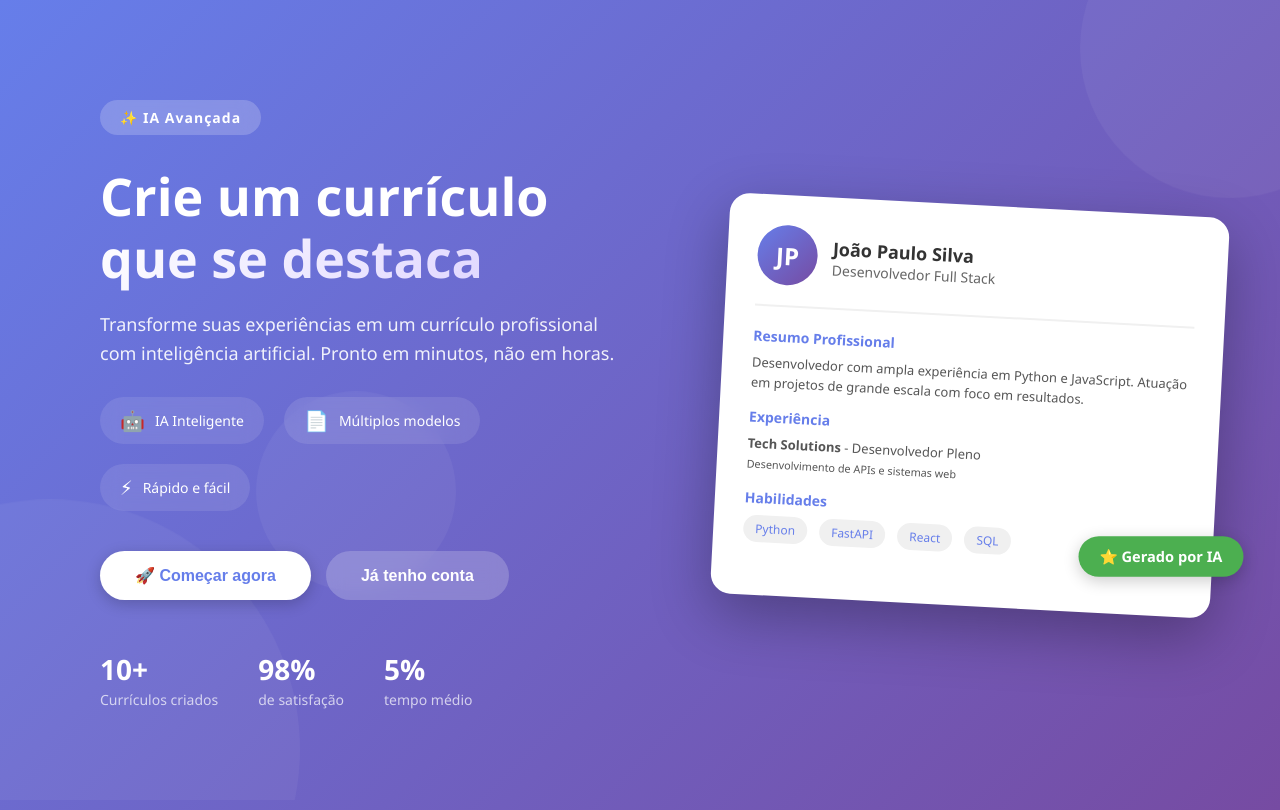
After one commit to arquivocaruaru-ship-it/curriculo-saas, a FastAPI app: template templates/inde2x.html in a window 1280 px wide. The commit adds this page. Run offline with FastAPI, Linux system fonts and the light colour scheme; the template is opened without the code that fills it, so the values that code supplies are empty.

Commit message:
templates simples

```diff
--- /dev/null
+++ b/templates/inde2x.html
@@ -0,0 +1,552 @@
+<!DOCTYPE html>
+<html lang="pt-br">
+<head>
+<meta charset="UTF-8">
+<meta name="viewport" content="width=device-width, initial-scale=1.0">
+<title>Caruaru Currículo | Currículos profissionais em minutos</title>
+
+<style>
+* {
+    margin: 0;
+    padding: 0;
+    box-sizing: border-box;
+}
+
+body {
+    font-family: 'Segoe UI', Tahoma, Geneva, Verdana, sans-serif;
+    background: linear-gradient(135deg, #667eea 0%, #764ba2 100%);
+    min-height: 100vh;
+    overflow-x: hidden;
+}
+
+/* ANIMAÇÕES */
+@keyframes fadeInUp {
+    from {
+        opacity: 0;
+        transform: translateY(30px);
+    }
+    to {
+        opacity: 1;
+        transform: translateY(0);
+    }
+}
+
+@keyframes float {
+    0%, 100% {
+        transform: translateY(0px);
+    }
+    50% {
+        transform: translateY(-20px);
+    }
+}
+
+@keyframes pulse {
+    0%, 100% {
+        transform: scale(1);
+    }
+    50% {
+        transform: scale(1.05);
+    }
+}
+
+/* DECORAÇÃO DE FUNDO */
+.bg-decoration {
+    position: fixed;
+    top: 0;
+    left: 0;
+    width: 100%;
+    height: 100%;
+    overflow: hidden;
+    z-index: 0;
+}
+
+.circle {
+    position: absolute;
+    border-radius: 50%;
+    background: rgba(255, 255, 255, 0.05);
+    animation: float 6s ease-in-out infinite;
+}
+
+.circle-1 {
+    width: 300px;
+    height: 300px;
+    top: -100px;
+    right: -100px;
+}
+
+.circle-2 {
+    width: 500px;
+    height: 500px;
+    bottom: -200px;
+    left: -200px;
+    animation-delay: 1s;
+}
+
+.circle-3 {
+    width: 200px;
+    height: 200px;
+    top: 50%;
+    left: 20%;
+    animation-delay: 2s;
+}
+
+/* CONTAINER PRINCIPAL */
+.container {
+    position: relative;
+    z-index: 1;
+    max-width: 1400px;
+    margin: 0 auto;
+    min-height: 100vh;
+    display: flex;
+    align-items: center;
+    padding: 40px;
+}
+
+/* LADO ESQUERDO */
+.left {
+    flex: 1;
+    padding: 60px;
+    animation: fadeInUp 0.8s ease-out;
+}
+
+.badge {
+    display: inline-block;
+    background: rgba(255, 255, 255, 0.2);
+    backdrop-filter: blur(10px);
+    padding: 8px 20px;
+    border-radius: 50px;
+    font-size: 14px;
+    font-weight: 600;
+    color: white;
+    margin-bottom: 30px;
+    letter-spacing: 1px;
+}
+
+.left h1 {
+    font-size: 52px;
+    font-weight: 800;
+    color: white;
+    margin-bottom: 20px;
+    line-height: 1.2;
+}
+
+.gradient-text {
+    background: linear-gradient(135deg, #fff 0%, #e0d7ff 100%);
+    -webkit-background-clip: text;
+    background-clip: text;
+    color: transparent;
+}
+
+.left .description {
+    font-size: 18px;
+    color: rgba(255, 255, 255, 0.9);
+    line-height: 1.6;
+    margin-bottom: 30px;
+}
+
+/* FEATURES */
+.features {
+    display: flex;
+    gap: 20px;
+    margin-bottom: 40px;
+    flex-wrap: wrap;
+}
+
+.feature {
+    display: flex;
+    align-items: center;
+    gap: 10px;
+    background: rgba(255, 255, 255, 0.1);
+    backdrop-filter: blur(10px);
+    padding: 10px 20px;
+    border-radius: 50px;
+    color: white;
+    font-size: 14px;
+}
+
+.feature-icon {
+    font-size: 20px;
+}
+
+/* BOTÕES */
+.buttons {
+    display: flex;
+    gap: 15px;
+    margin-bottom: 50px;
+    flex-wrap: wrap;
+}
+
+.btn {
+    padding: 15px 35px;
+    border: none;
+    cursor: pointer;
+    font-size: 16px;
+    font-weight: 600;
+    border-radius: 50px;
+    transition: all 0.3s ease;
+    text-decoration: none;
+    display: inline-block;
+    text-align: center;
+}
+
+.btn-primary {
+    background: white;
+    color: #667eea;
+    box-shadow: 0 4px 15px rgba(0, 0, 0, 0.2);
+}
+
+.btn-primary:hover {
+    transform: translateY(-2px);
+    box-shadow: 0 8px 25px rgba(0, 0, 0, 0.3);
+    animation: pulse 0.5s ease;
+}
+
+.btn-secondary {
+    background: rgba(255, 255, 255, 0.2);
+    color: white;
+    backdrop-filter: blur(10px);
+}
+
+.btn-secondary:hover {
+    background: rgba(255, 255, 255, 0.3);
+    transform: translateY(-2px);
+}
+
+/* ESTATÍSTICAS */
+.stats {
+    display: flex;
+    gap: 40px;
+    margin-top: 40px;
+}
+
+.stat-item {
+    text-align: left;
+}
+
+.stat-number {
+    font-size: 28px;
+    font-weight: 800;
+    color: white;
+    display: block;
+}
+
+.stat-label {
+    font-size: 14px;
+    color: rgba(255, 255, 255, 0.7);
+    margin-top: 5px;
+}
+
+/* LADO DIREITO */
+.right {
+    flex: 1;
+    display: flex;
+    justify-content: center;
+    align-items: center;
+    animation: fadeInUp 0.8s ease-out 0.2s backwards;
+}
+
+.mockup {
+    position: relative;
+    width: 100%;
+    max-width: 500px;
+}
+
+.mockup-card {
+    background: white;
+    border-radius: 20px;
+    padding: 30px;
+    box-shadow: 0 20px 60px rgba(0, 0, 0, 0.3);
+    transform: rotate(3deg);
+    transition: transform 0.3s ease;
+}
+
+.mockup-card:hover {
+    transform: rotate(0deg);
+}
+
+.mockup-header {
+    display: flex;
+    align-items: center;
+    gap: 15px;
+    margin-bottom: 20px;
+    padding-bottom: 20px;
+    border-bottom: 2px solid #f0f0f0;
+}
+
+.mockup-avatar {
+    width: 60px;
+    height: 60px;
+    background: linear-gradient(135deg, #667eea, #764ba2);
+    border-radius: 50%;
+    display: flex;
+    align-items: center;
+    justify-content: center;
+    color: white;
+    font-size: 24px;
+    font-weight: bold;
+}
+
+.mockup-info h3 {
+    color: #333;
+    font-size: 18px;
+}
+
+.mockup-info p {
+    color: #666;
+    font-size: 14px;
+}
+
+.mockup-section {
+    margin-bottom: 15px;
+}
+
+.mockup-section h4 {
+    color: #667eea;
+    font-size: 14px;
+    margin-bottom: 8px;
+}
+
+.mockup-section p {
+    color: #555;
+    font-size: 13px;
+    line-height: 1.5;
+}
+
+.mockup-tag {
+    display: inline-block;
+    background: #f0f0f0;
+    padding: 5px 12px;
+    border-radius: 20px;
+    font-size: 12px;
+    color: #667eea;
+    margin-right: 8px;
+    margin-bottom: 8px;
+}
+
+.floating-badge {
+    position: absolute;
+    bottom: 30px;
+    right: -20px;
+    background: #4caf50;
+    color: white;
+    padding: 10px 20px;
+    border-radius: 50px;
+    font-size: 14px;
+    font-weight: 600;
+    box-shadow: 0 4px 15px rgba(0, 0, 0, 0.2);
+    animation: pulse 2s infinite;
+}
+
+/* RESPONSIVIDADE */
+@media (max-width: 968px) {
+    .container {
+        flex-direction: column;
+        padding: 20px;
+    }
+
+    .left {
+        padding: 40px 20px;
+    }
+
+    .left h1 {
+        font-size: 36px;
+    }
+
+    .features {
+        justify-content: center;
+    }
+
+    .buttons {
+        justify-content: center;
+    }
+
+    .stats {
+        justify-content: center;
+    }
+
+    .right {
+        margin-top: 40px;
+    }
+
+    .mockup-card {
+        max-width: 400px;
+        margin: 0 auto;
+    }
+}
+
+@media (max-width: 480px) {
+    .left h1 {
+        font-size: 28px;
+    }
+
+    .description {
+        font-size: 16px;
+    }
+
+    .btn {
+        padding: 12px 25px;
+        font-size: 14px;
+    }
+
+    .stats {
+        gap: 20px;
+    }
+
+    .stat-number {
+        font-size: 22px;
+    }
+}
+</style>
+
+</head>
+<body>
+
+<div class="bg-decoration">
+    <div class="circle circle-1"></div>
+    <div class="circle circle-2"></div>
+    <div class="circle circle-3"></div>
+</div>
+
+<div class="container">
+    <div class="left">
+        <div class="badge">
+            ✨ IA Avançada
+        </div>
+
+        <h1>
+            Crie um currículo<br>
+            <span class="gradient-text">que se destaca</span>
+        </h1>
+
+        <p class="description">
+            Transforme suas experiências em um currículo profissional<br>
+            com inteligência artificial. Pronto em minutos, não em horas.
+        </p>
+
+        <div class="features">
+            <div class="feature">
+                <span class="feature-icon">🤖</span>
+                <span>IA Inteligente</span>
+            </div>
+            <div class="feature">
+                <span class="feature-icon">📄</span>
+                <span>Múltiplos modelos</span>
+            </div>
+            <div class="feature">
+                <span class="feature-icon">⚡</span>
+                <span>Rápido e fácil</span>
+            </div>
+        </div>
+
+        <div class="buttons">
+            <button class="btn btn-primary" onclick="location.href='/register'">
+                🚀 Começar agora
+            </button>
+            <button class="btn btn-secondary" onclick="location.href='/login'">
+                Já tenho conta
+            </button>
+        </div>
+
+        <div class="stats">
+            <div class="stat-item">
+                <span class="stat-number">10k+</span>
+                <span class="stat-label">Currículos criados</span>
+            </div>
+            <div class="stat-item">
+                <span class="stat-number">98%</span>
+                <span class="stat-label">de satisfação</span>
+            </div>
+            <div class="stat-item">
+                <span class="stat-number">5min</span>
+                <span class="stat-label">tempo médio</span>
+            </div>
+        </div>
+    </div>
+
+    <div class="right">
+        <div class="mockup">
+            <div class="mockup-card">
+                <div class="mockup-header">
+                    <div class="mockup-avatar">
+                        JP
+                    </div>
+                    <div class="mockup-info">
+                        <h3>João Paulo Silva</h3>
+                        <p>Desenvolvedor Full Stack</p>
+                    </div>
+                </div>
+
+                <div class="mockup-section">
+                    <h4>Resumo Profissional</h4>
+                    <p>Desenvolvedor com ampla experiência em Python e JavaScript. Atuação em projetos de grande escala com foco em resultados.</p>
+                </div>
+
+                <div class="mockup-section">
+                    <h4>Experiência</h4>
+                    <p><strong>Tech Solutions</strong> - Desenvolvedor Pleno<br>
+                    <small>Desenvolvimento de APIs e sistemas web</small></p>
+                </div>
+
+                <div class="mockup-section">
+                    <h4>Habilidades</h4>
+                    <div>
+                        <span class="mockup-tag">Python</span>
+                        <span class="mockup-tag">FastAPI</span>
+                        <span class="mockup-tag">React</span>
+                        <span class="mockup-tag">SQL</span>
+                    </div>
+                </div>
+            </div>
+            <div class="floating-badge">
+                ⭐ Gerado por IA
+            </div>
+        </div>
+    </div>
+</div>
+
+<script>
+    // Animação suave ao scroll (opcional)
+    document.querySelectorAll('.btn').forEach(btn => {
+        btn.addEventListener('click', function(e) {
+            // Efeito ripple simples
+            this.style.transform = 'scale(0.98)';
+            setTimeout(() => {
+                this.style.transform = '';
+            }, 200);
+        });
+    });
+
+    // Contador animado (opcional)
+    const observerOptions = {
+        threshold: 0.5,
+        rootMargin: "0px"
+    };
+
+    const observer = new IntersectionObserver((entries) => {
+        entries.forEach(entry => {
+            if (entry.isIntersecting) {
+                const numbers = document.querySelectorAll('.stat-number');
+                numbers.forEach(num => {
+                    const target = parseInt(num.innerText);
+                    let current = 0;
+                    const increment = target / 50;
+                    const timer = setInterval(() => {
+                        current += increment;
+                        if (current >= target) {
+                            num.innerText = target + (num.innerText.includes('+') ? '+' : '%');
+                            clearInterval(timer);
+                        } else {
+                            num.innerText = Math.floor(current) + (num.innerText.includes('+') ? '+' : '');
+                        }
+                    }, 20);
+                });
+                observer.disconnect();
+            }
+        });
+    }, observerOptions);
+
+    observer.observe(document.querySelector('.stats'));
+</script>
+
+</body>
+</html>
--- a/templates/index.html
+++ b/templates/index.html
@@ -5,7 +5,7 @@
 </head>
 <body>
     <h1>Sistema de Currículos</h1>
-    <a href="/login">Login</a>
-    <a href="/register">Registrar</a>
+    <p>Bem-vindo!</p>
+    <a href="/login">Login</a> | <a href="/register">Registrar</a>
 </body>
 </html>
```
Also changed, not shown: templates/login.html (+15 -23 lines), templates/login2.html (added, +23 -0 lines), templates/register.html (+12 -28 lines), templates/register2.html (added, +31 -0 lines).
